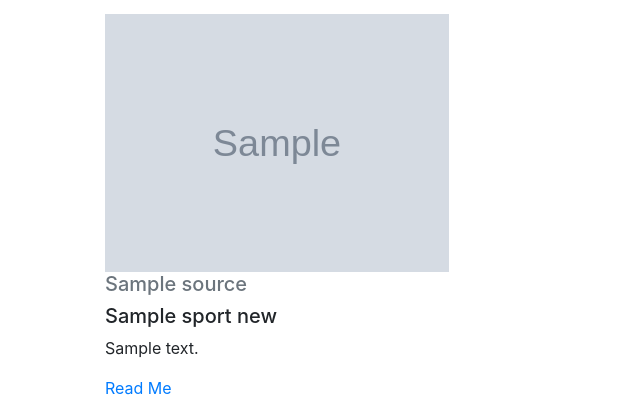
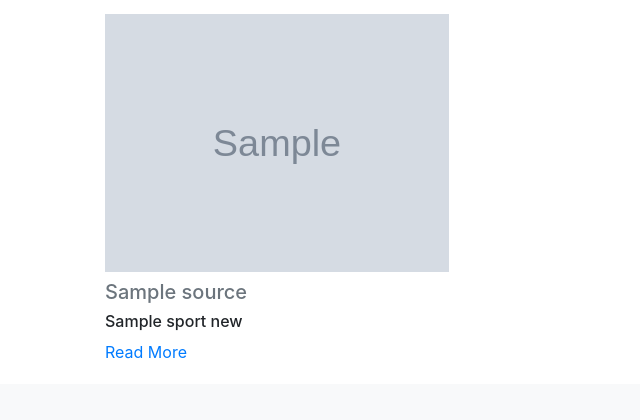
Before and after one commit to Alexotieno1717/News-API, a Flask app: template app/templates/index.html in a window 1280 px wide. Shown: the part 684-1104 px from the top of the page, without its empty margins (0-640 px from the left). After the commit the page ends 1043 px from the top, so only its background shows below. Run offline with Flask 2, Linux system fonts and the light colour scheme; the template is opened without the code that fills it: most values are stand-ins (such as "Sample title", 1, 10 or a date in 2020); grey boxes marked "Sample" are stand-in pictures; some libraries are stand-ins or nearby versions.

Commit message:
Modified index.html

```diff
--- a/app/templates/base.html
+++ b/app/templates/base.html
@@ -10,7 +10,7 @@
 <body>
     {#    navigation #}
     <nav class="navbar navbar-expand-lg navbar-light bg-light">
-      <a class="navbar-brand" href="#">World <span>News</span></a>
+      <a class="navbar-brand" href="/">World <span>News</span></a>
       <button class="navbar-toggler" type="button" data-toggle="collapse" data-target="#navbarSupportedContent" aria-controls="navbarSupportedContent" aria-expanded="false" aria-label="Toggle navigation">
         <span class="navbar-toggler-icon"></span>
       </button>
--- a/app/templates/index.html
+++ b/app/templates/index.html
@@ -17,11 +17,12 @@
                     <div class="card-body d-flex mt-2" style="width: 24rem;">
                         <div class="card-cont">
                             <img class="img-fluid" width="500" src=" {{ sport_news.urlToImage }} ">
-                            <h5 class="text-muted">  {{ sport_news.source.name }} </h5>
-                            <h5> {{ sport_news.title }} </h5>
-                            <p> {{ sport_news.description }} </p>
-                            <a href=" {{ sport_news.url }} " target="_blank">Read Me</a>
-{#                            <p> {{ sport_news.publishedAt }} </p>#}
+                            <h5 class="text-muted pt-2">  {{ sport_news.source.name }} </h5>
+                            <h6> {{ sport_news.title }} </h6>
+{#                            <p> {{ sport_news.description }} </p>#}
+                            <a href=" {{ sport_news.url }} " target="_blank">Read More</a>
+{#                            <p> {{ sport_news.publishedAt|strftime("%d-%Y") }}   </p>#}
+{#                            |strftime("%d-%Y")#}
                         </div>
                     </div>
                 </div>
--- a/app/views.py
+++ b/app/views.py
@@ -7,7 +7,7 @@ from .request import NewsRequests
 def index():
     n = NewsRequests()
     # return news.get_top_headlines()
-    sport_news = n.get_top_headlines(sources='')
+    sport_news = n.get_top_headlines(sources='abc')
     return render_template('index.html', sport=sport_news['articles'])
 
 
```
